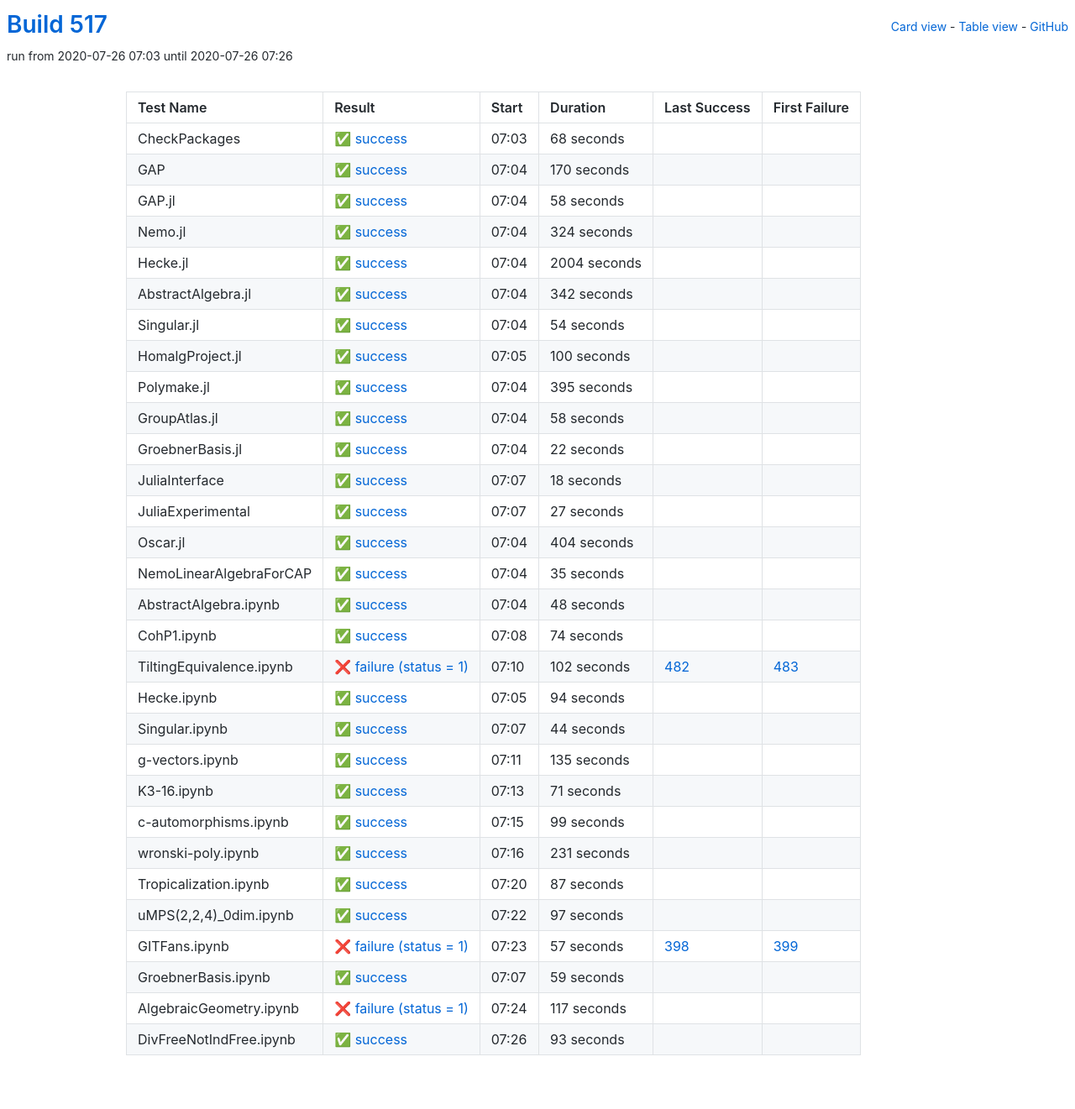
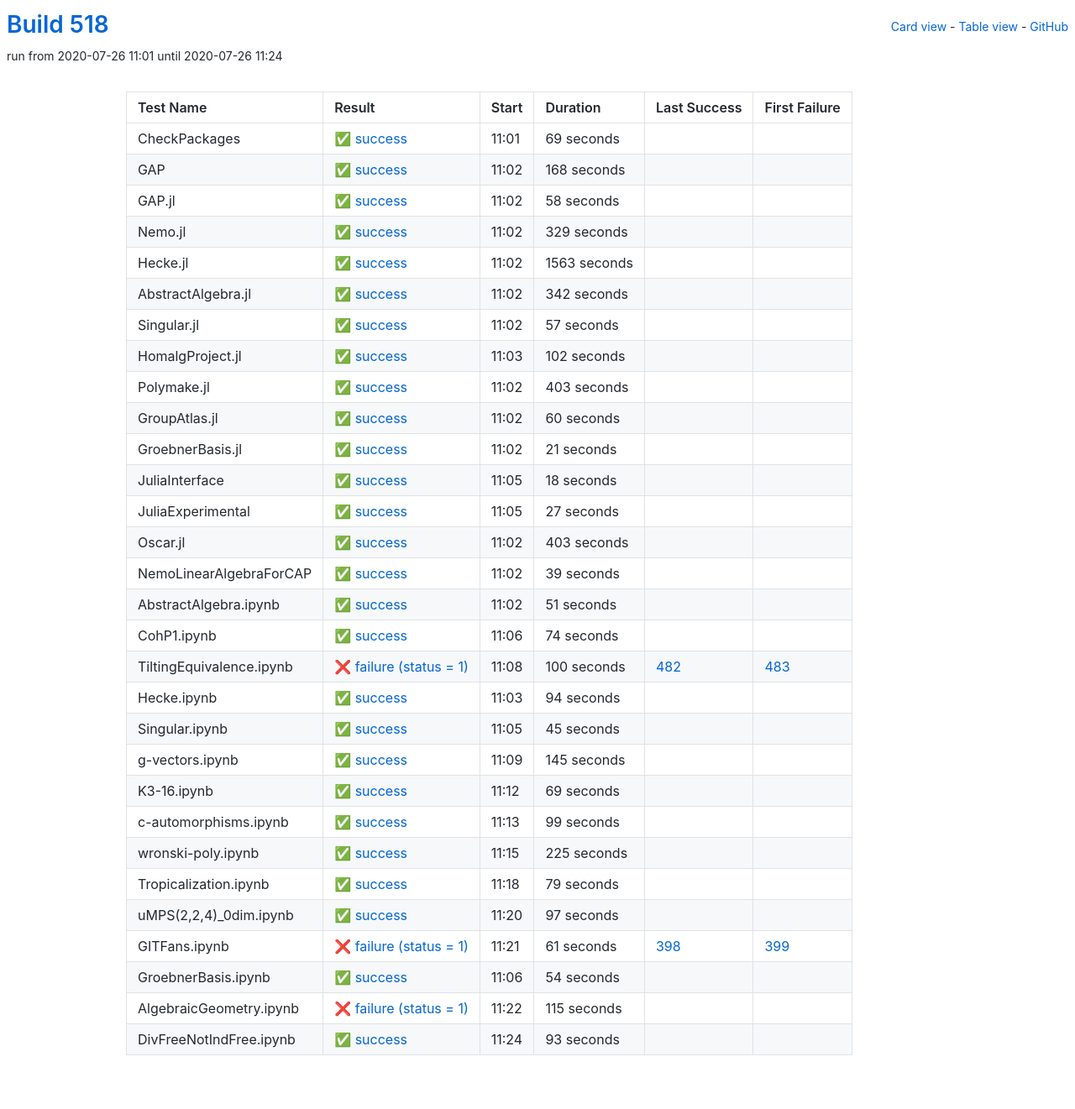
Before and after one commit to oscar-system/oscar-ci-status-stable, a Jekyll site: the page built from table.html, in a window 1280 px wide. Shown: the whole page at 84% size. Built offline with Jekyll 4.4.1, drawn with Linux system fonts in a browser that asks for light colours.

Commit message:
Build #518

```diff
--- a/_data/ci.yml
+++ b/_data/ci.yml
@@ -1,6 +1,6 @@
 ---
-build: 517
-build_url: https://oscarci.mathematik.uni-kl.de/job/oscar-stable/517/
+build: 518
+build_url: https://oscarci.mathematik.uni-kl.de/job/oscar-stable/518/
 job: oscar-stable
 organization: oscar-system
 repo: oscar-ci-status-stable
@@ -8,32 +8,32 @@ repourl: https://github.com/oscar-system/oscar-ci-status-stable
 tests:
 - name: CheckPackages
   id: checkpackages
-  log: https://oscarci.mathematik.uni-kl.de/job/oscar-stable/517/artifact/logs/build-517/CheckPackages.log
-  start: 2020-07-26 07:03
+  log: https://oscarci.mathematik.uni-kl.de/job/oscar-stable/518/artifact/logs/build-518/CheckPackages.log
+  start: 2020-07-26 11:01
   success: true
   exitcode: 0
   status: success
-  duration: 68
+  duration: 69
   last_success: false
   last_success_url:
   first_failure: false
   first_failure_url:
 - name: GAP
   id: gap
-  log: https://oscarci.mathematik.uni-kl.de/job/oscar-stable/517/artifact/logs/build-517/GAP.log
-  start: 2020-07-26 07:04
+  log: https://oscarci.mathematik.uni-kl.de/job/oscar-stable/518/artifact/logs/build-518/GAP.log
+  start: 2020-07-26 11:02
   success: true
   exitcode: 0
   status: success
-  duration: 170
+  duration: 168
   last_success: false
   last_success_url:
   first_failure: false
   first_failure_url:
 - name: GAP.jl
   id: gap-jl
-  log: https://oscarci.mathematik.uni-kl.de/job/oscar-stable/517/artifact/logs/build-517/GAP.jl.log
-  start: 2020-07-26 07:04
+  log: https://oscarci.mathematik.uni-kl.de/job/oscar-stable/518/artifact/logs/build-518/GAP.jl.log
+  start: 2020-07-26 11:02
   success: true
   exitcode: 0
   status: success
@@ -44,32 +44,32 @@ tests:
   first_failure_url:
 - name: Nemo.jl
   id: nemo-jl
-  log: https://oscarci.mathematik.uni-kl.de/job/oscar-stable/517/artifact/logs/build-517/Nemo.jl.log
-  start: 2020-07-26 07:04
+  log: https://oscarci.mathematik.uni-kl.de/job/oscar-stable/518/artifact/logs/build-518/Nemo.jl.log
+  start: 2020-07-26 11:02
   success: true
   exitcode: 0
   status: success
-  duration: 324
+  duration: 329
   last_success: false
   last_success_url:
   first_failure: false
   first_failure_url:
 - name: Hecke.jl
   id: hecke-jl
-  log: https://oscarci.mathematik.uni-kl.de/job/oscar-stable/517/artifact/logs/build-517/Hecke.jl.log
-  start: 2020-07-26 07:04
+  log: https://oscarci.mathematik.uni-kl.de/job/oscar-stable/518/artifact/logs/build-518/Hecke.jl.log
+  start: 2020-07-26 11:02
   success: true
   exitcode: 0
   status: success
-  duration: 2004
+  duration: 1563
   last_success: false
   last_success_url:
   first_failure: false
   first_failure_url:
 - name: AbstractAlgebra.jl
   id: abstractalgebra-jl
-  log: https://oscarci.mathematik.uni-kl.de/job/oscar-stable/517/artifact/logs/build-517/AbstractAlgebra.jl.log
-  start: 2020-07-26 07:04
+  log: https://oscarci.mathematik.uni-kl.de/job/oscar-stable/518/artifact/logs/build-518/AbstractAlgebra.jl.log
+  start: 2020-07-26 11:02
   success: true
   exitcode: 0
   status: success
@@ -80,68 +80,68 @@ tests:
   first_failure_url:
 - name: Singular.jl
   id: singular-jl
-  log: https://oscarci.mathematik.uni-kl.de/job/oscar-stable/517/artifact/logs/build-517/Singular.jl.log
-  start: 2020-07-26 07:04
+  log: https://oscarci.mathematik.uni-kl.de/job/oscar-stable/518/artifact/logs/build-518/Singular.jl.log
+  start: 2020-07-26 11:02
   success: true
   exitcode: 0
   status: success
-  duration: 54
+  duration: 57
   last_success: false
   last_success_url:
   first_failure: false
   first_failure_url:
 - name: HomalgProject.jl
   id: homalgproject-jl
-  log: https://oscarci.mathematik.uni-kl.de/job/oscar-stable/517/artifact/logs/build-517/HomalgProject.jl.log
-  start: 2020-07-26 07:05
+  log: https://oscarci.mathematik.uni-kl.de/job/oscar-stable/518/artifact/logs/build-518/HomalgProject.jl.log
+  start: 2020-07-26 11:03
   success: true
   exitcode: 0
   status: success
-  duration: 100
+  duration: 102
   last_success: false
   last_success_url:
   first_failure: false
   first_failure_url:
 - name: Polymake.jl
   id: polymake-jl
-  log: https://oscarci.mathematik.uni-kl.de/job/oscar-stable/517/artifact/logs/build-517/Polymake.jl.log
-  start: 2020-07-26 07:04
+  log: https://oscarci.mathematik.uni-kl.de/job/oscar-stable/518/artifact/logs/build-518/Polymake.jl.log
+  start: 2020-07-26 11:02
   success: true
   exitcode: 0
   status: success
-  duration: 395
+  duration: 403
   last_success: false
   last_success_url:
   first_failure: false
   first_failure_url:
 - name: GroupAtlas.jl
   id: groupatlas-jl
-  log: https://oscarci.mathematik.uni-kl.de/job/oscar-stable/517/artifact/logs/build-517/GroupAtlas.jl.log
-  start: 2020-07-26 07:04
+  log: https://oscarci.mathematik.uni-kl.de/job/oscar-stable/518/artifact/logs/build-518/GroupAtlas.jl.log
+  start: 2020-07-26 11:02
   success: true
   exitcode: 0
   status: success
-  duration: 58
+  duration: 60
   last_success: false
   last_success_url:
   first_failure: false
   first_failure_url:
 - name: GroebnerBasis.jl
   id: groebnerbasis-jl
-  log: https://oscarci.mathematik.uni-kl.de/job/oscar-stable/517/artifact/logs/build-517/GroebnerBasis.jl.log
-  start: 2020-07-26 07:04
+  log: https://oscarci.mathematik.uni-kl.de/job/oscar-stable/518/artifact/logs/build-518/GroebnerBasis.jl.log
+  start: 2020-07-26 11:02
   success: true
   exitcode: 0
   status: success
-  duration: 22
+  duration: 21
   last_success: false
   last_success_url:
   first_failure: false
   first_failure_url:
 - name: JuliaInterface
   id: juliainterface
-  log: https://oscarci.mathematik.uni-kl.de/job/oscar-stable/517/artifact/logs/build-517/JuliaInterface.log
-  start: 2020-07-26 07:07
+  log: https://oscarci.mathematik.uni-kl.de/job/oscar-stable/518/artifact/logs/build-518/JuliaInterface.log
+  start: 2020-07-26 11:05
   success: true
   exitcode: 0
   status: success
@@ -152,8 +152,8 @@ tests:
   first_failure_url:
 - name: JuliaExperimental
   id: juliaexperimental
-  log: https://oscarci.mathematik.uni-kl.de/job/oscar-stable/517/artifact/logs/build-517/JuliaExperimental.log
-  start: 2020-07-26 07:07
+  log: https://oscarci.mathematik.uni-kl.de/job/oscar-stable/518/artifact/logs/build-518/JuliaExperimental.log
+  start: 2020-07-26 11:05
   success: true
   exitcode: 0
   status: success
@@ -164,44 +164,44 @@ tests:
   first_failure_url:
 - name: Oscar.jl
   id: oscar-jl
-  log: https://oscarci.mathematik.uni-kl.de/job/oscar-stable/517/artifact/logs/build-517/Oscar.jl.log
-  start: 2020-07-26 07:04
+  log: https://oscarci.mathematik.uni-kl.de/job/oscar-stable/518/artifact/logs/build-518/Oscar.jl.log
+  start: 2020-07-26 11:02
   success: true
   exitcode: 0
   status: success
-  duration: 404
+  duration: 403
   last_success: false
   last_success_url:
   first_failure: false
   first_failure_url:
 - name: NemoLinearAlgebraForCAP
   id: nemolinearalgebraforcap
-  log: https://oscarci.mathematik.uni-kl.de/job/oscar-stable/517/artifact/logs/build-517/NemoLinearAlgebraForCAP.log
-  start: 2020-07-26 07:04
+  log: https://oscarci.mathematik.uni-kl.de/job/oscar-stable/518/artifact/logs/build-518/NemoLinearAlgebraForCAP.log
+  start: 2020-07-26 11:02
   success: true
   exitcode: 0
   status: success
-  duration: 35
+  duration: 39
   last_success: false
   last_success_url:
   first_failure: false
   first_failure_url:
 - name: AbstractAlgebra.ipynb
   id: abstractalgebra-ipynb
-  log: https://oscarci.mathematik.uni-kl.de/job/oscar-stable/517/artifact/logs/build-517/AbstractAlgebra.ipynb.log
-  start: 2020-07-26 07:04
+  log: https://oscarci.mathematik.uni-kl.de/job/oscar-stable/518/artifact/logs/build-518/AbstractAlgebra.ipynb.log
+  start: 2020-07-26 11:02
   success: true
   exitcode: 0
   status: success
-  duration: 48
+  duration: 51
   last_success: false
   last_success_url:
   first_failure: false
   first_failure_url:
 - name: CohP1.ipynb
   id: cohp1-ipynb
-  log: https://oscarci.mathematik.uni-kl.de/job/oscar-stable/517/artifact/logs/build-517/CohP1.ipynb.log
-  start: 2020-07-26 07:08
+  log: https://oscarci.mathematik.uni-kl.de/job/oscar-stable/518/artifact/logs/build-518/CohP1.ipynb.log
+  start: 2020-07-26 11:06
   success: true
   exitcode: 0
   status: success
@@ -212,20 +212,20 @@ tests:
   first_failure_url:
 - name: TiltingEquivalence.ipynb
   id: tiltingequivalence-ipynb
-  log: https://oscarci.mathematik.uni-kl.de/job/oscar-stable/517/artifact/logs/build-517/TiltingEquivalence.ipynb.log
-  start: 2020-07-26 07:10
+  log: https://oscarci.mathematik.uni-kl.de/job/oscar-stable/518/artifact/logs/build-518/TiltingEquivalence.ipynb.log
+  start: 2020-07-26 11:08
   success: false
   exitcode: 1
   status: failure
-  duration: 102
+  duration: 100
   last_success: 482
   last_success_url: https://oscarci.mathematik.uni-kl.de/job/oscar-stable/482/
   first_failure: 483
   first_failure_url: https://oscarci.mathematik.uni-kl.de/job/oscar-stable/483/
 - name: Hecke.ipynb
   id: hecke-ipynb
-  log: https://oscarci.mathematik.uni-kl.de/job/oscar-stable/517/artifact/logs/build-517/Hecke.ipynb.log
-  start: 2020-07-26 07:05
+  log: https://oscarci.mathematik.uni-kl.de/job/oscar-stable/518/artifact/logs/build-518/Hecke.ipynb.log
+  start: 2020-07-26 11:03
   success: true
   exitcode: 0
   status: success
@@ -236,44 +236,44 @@ tests:
   first_failure_url:
 - name: Singular.ipynb
   id: singular-ipynb
-  log: https://oscarci.mathematik.uni-kl.de/job/oscar-stable/517/artifact/logs/build-517/Singular.ipynb.log
-  start: 2020-07-26 07:07
+  log: https://oscarci.mathematik.uni-kl.de/job/oscar-stable/518/artifact/logs/build-518/Singular.ipynb.log
+  start: 2020-07-26 11:05
   success: true
   exitcode: 0
   status: success
-  duration: 44
+  duration: 45
   last_success: false
   last_success_url:
   first_failure: false
   first_failure_url:
 - name: g-vectors.ipynb
   id: g-vectors-ipynb
-  log: https://oscarci.mathematik.uni-kl.de/job/oscar-stable/517/artifact/logs/build-517/g-vectors.ipynb.log
-  start: 2020-07-26 07:11
+  log: https://oscarci.mathematik.uni-kl.de/job/oscar-stable/518/artifact/logs/build-518/g-vectors.ipynb.log
+  start: 2020-07-26 11:09
   success: true
   exitcode: 0
   status: success
-  duration: 135
+  duration: 145
   last_success: false
   last_success_url:
   first_failure: false
   first_failure_url:
 - name: K3-16.ipynb
   id: k3-16-ipynb
-  log: https://oscarci.mathematik.uni-kl.de/job/oscar-stable/517/artifact/logs/build-517/K3-16.ipynb.log
-  start: 2020-07-26 07:13
+  log: https://oscarci.mathematik.uni-kl.de/job/oscar-stable/518/artifact/logs/build-518/K3-16.ipynb.log
+  start: 2020-07-26 11:12
   success: true
   exitcode: 0
   status: success
-  duration: 71
+  duration: 69
   last_success: false
   last_success_url:
   first_failure: false
   first_failure_url:
 - name: c-automorphisms.ipynb
   id: c-automorphisms-ipynb
-  log: https://oscarci.mathematik.uni-kl.de/job/oscar-stable/517/artifact/logs/build-517/c-automorphisms.ipynb.log
-  start: 2020-07-26 07:15
+  log: https://oscarci.mathematik.uni-kl.de/job/oscar-stable/518/artifact/logs/build-518/c-automorphisms.ipynb.log
+  start: 2020-07-26 11:13
   success: true
   exitcode: 0
   status: success
@@ -284,32 +284,32 @@ tests:
   first_failure_url:
 - name: wronski-poly.ipynb
   id: wronski-poly-ipynb
-  log: https://oscarci.mathematik.uni-kl.de/job/oscar-stable/517/artifact/logs/build-517/wronski-poly.ipynb.log
-  start: 2020-07-26 07:16
+  log: https://oscarci.mathematik.uni-kl.de/job/oscar-stable/518/artifact/logs/build-518/wronski-poly.ipynb.log
+  start: 2020-07-26 11:15
   success: true
   exitcode: 0
   status: success
-  duration: 231
+  duration: 225
   last_success: false
   last_success_url:
   first_failure: false
   first_failure_url:
 - name: Tropicalization.ipynb
   id: tropicalization-ipynb
-  log: https://oscarci.mathematik.uni-kl.de/job/oscar-stable/517/artifact/logs/build-517/Tropicalization.ipynb.log
-  start: 2020-07-26 07:20
+  log: https://oscarci.mathematik.uni-kl.de/job/oscar-stable/518/artifact/logs/build-518/Tropicalization.ipynb.log
+  start: 2020-07-26 11:18
   success: true
   exitcode: 0
   status: success
-  duration: 87
+  duration: 79
   last_success: false
   last_success_url:
   first_failure: false
   first_failure_url:
 - name: uMPS(2,2,4)_0dim.ipynb
   id: umps-2-2-4-0dim-ipynb
-  log: https://oscarci.mathematik.uni-kl.de/job/oscar-stable/517/artifact/logs/build-517/uMPS-2-2-4-_0dim.ipynb.log
-  start: 2020-07-26 07:22
+  log: https://oscarci.mathematik.uni-kl.de/job/oscar-stable/518/artifact/logs/build-518/uMPS-2-2-4-_0dim.ipynb.log
+  start: 2020-07-26 11:20
   success: true
   exitcode: 0
   status: success
@@ -320,44 +320,44 @@ tests:
   first_failure_url:
 - name: GITFans.ipynb
   id: gitfans-ipynb
-  log: https://oscarci.mathematik.uni-kl.de/job/oscar-stable/517/artifact/logs/build-517/GITFans.ipynb.log
-  start: 2020-07-26 07:23
+  log: https://oscarci.mathematik.uni-kl.de/job/oscar-stable/518/artifact/logs/build-518/GITFans.ipynb.log
+  start: 2020-07-26 11:21
   success: false
   exitcode: 1
   status: failure
-  duration: 57
+  duration: 61
   last_success: 398
   last_success_url: https://oscarci.mathematik.uni-kl.de/job/oscar-stable/398/
   first_failure: 399
   first_failure_url: https://oscarci.mathematik.uni-kl.de/job/oscar-stable/399/
 - name: GroebnerBasis.ipynb
   id: groebnerbasis-ipynb
-  log: https://oscarci.mathematik.uni-kl.de/job/oscar-stable/517/artifact/logs/build-517/GroebnerBasis.ipynb.log
-  start: 2020-07-26 07:07
+  log: https://oscarci.mathematik.uni-kl.de/job/oscar-stable/518/artifact/logs/build-518/GroebnerBasis.ipynb.log
+  start: 2020-07-26 11:06
   success: true
   exitcode: 0
   status: success
-  duration: 59
+  duration: 54
   last_success: false
   last_success_url:
   first_failure: false
   first_failure_url:
 - name: AlgebraicGeometry.ipynb
   id: algebraicgeometry-ipynb
-  log: https://oscarci.mathematik.uni-kl.de/job/oscar-stable/517/artifact/logs/build-517/AlgebraicGeometry.ipynb.log
-  start: 2020-07-26 07:24
+  log: https://oscarci.mathematik.uni-kl.de/job/oscar-stable/518/artifact/logs/build-518/AlgebraicGeometry.ipynb.log
+  start: 2020-07-26 11:22
   success: false
   exitcode: 1
   status: failure
-  duration: 117
+  duration: 115
   last_success: false
   last_success_url:
   first_failure: false
   first_failure_url:
 - name: DivFreeNotIndFree.ipynb
   id: divfreenotindfree-ipynb
-  log: https://oscarci.mathematik.uni-kl.de/job/oscar-stable/517/artifact/logs/build-517/DivFreeNotIndFree.ipynb.log
-  start: 2020-07-26 07:26
+  log: https://oscarci.mathematik.uni-kl.de/job/oscar-stable/518/artifact/logs/build-518/DivFreeNotIndFree.ipynb.log
+  start: 2020-07-26 11:24
   success: true
   exitcode: 0
   status: success
```
Also changed, not shown: README.md.
